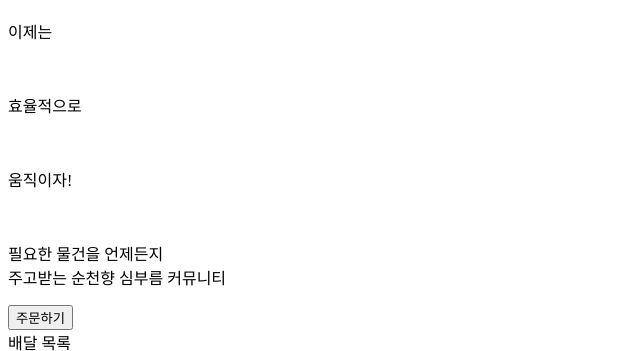
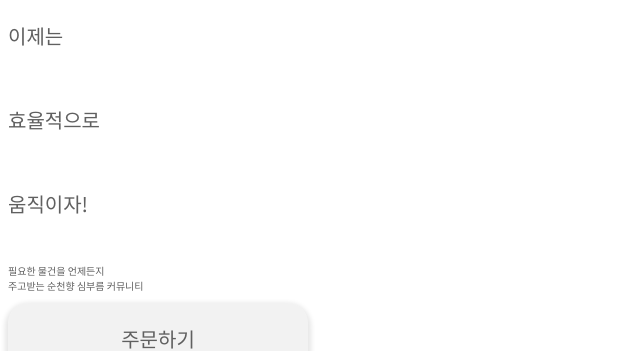
Before and after one commit to dvlops87/userTest, a Django app: page / in a window 1280 px wide. Shown: the part 613-964 px from the top of the page, without its empty margins (0-640 px from the left). Run offline with Django 3.2, Linux system fonts and the light colour scheme; data that the repository does not hold is empty.

Commit message:
FE :: main.html, main.css (미완)

```diff
--- a/SoonDelivery_Project/delivery/static/css/main.css
+++ b/SoonDelivery_Project/delivery/static/css/main.css
@@ -1 +1,97 @@
-/* collectstatic왜안돼ㅐㅐ애ㅐ애애애ㅐ애ㅐㅐ애 */
+.slogan-space {
+  display: flex;
+  flex-direction: column;
+  justify-content: space-between;
+}
+
+.slogan-light {
+  font-size: 20px;
+  color: #606060;
+  font-weight: 200;
+}
+
+.slogan-bold {
+  font-size: 20px;
+  color: #606060;
+  font-weight: 500;
+}
+
+.explain {
+  font-size: 10px;
+  color: #606060;
+  font-weight: 200;
+}
+
+#order-button {
+  width: 300px;
+  height: 70px;
+
+  background-color: rgba(0, 0, 0, 0.05);
+  box-shadow: 0px 3px 5px 3px rgba(0, 0, 0, 0.1);
+
+  font-size: 20px;
+  color: #606060;
+
+  border: 0px;
+  border-radius: 20px;
+}
+
+.order-list-space {
+  width: 300px;
+
+  background-color: rgba(0, 0, 0, 0.05);
+  box-shadow: 0px 3px 5px 3px rgba(0, 0, 0, 0.1);
+
+  border: 0px;
+  border-radius: 20px;
+}
+
+.order-list-tag {
+  font-size: 13px;
+  color: #606060;
+  border-bottom: 1px solid #c0c0c0;
+}
+
+.order-list {
+}
+
+.order {
+  display: flex;
+  flex-direction: row;
+  align-items: center;
+  border-bottom: 1px solid #c0c0c0;
+}
+
+.user-profile-pic-space {
+  width: 50px;
+  height: 50px;
+  border-radius: 70%;
+  overflow: hidden;
+
+  box-shadow: 0px 3px 5px 3px rgba(0, 0, 0, 0.1);
+}
+
+.user-profile-pic {
+  width: 100%;
+  height: 100%;
+  object-fit: cover;
+}
+
+.order-preview-space {
+  display: flex;
+  flex-direction: column;
+}
+
+.user-name {
+  font-size: 17px;
+  color: #606060;
+  font-weight: 500;
+}
+
+.order-menu,
+.order-place,
+.order-tip {
+  font-size: 13px;
+  color: #606060;
+  font-weight: 200;
+}
--- a/SoonDelivery_Project/delivery/templates/main.html
+++ b/SoonDelivery_Project/delivery/templates/main.html
@@ -1,10 +1,14 @@
+{% load static %}
+
 <!DOCTYPE html>
 <html lang="en">
 <head>
     <meta charset="UTF-8">
     <meta http-equiv="X-UA-Compatible" content="IE=edge">
     <meta name="viewport" content="width=device-width, initial-scale=1.0">
-    <script src="#"></script>
+    <link rel="stylesheet" href="{% static 'css/font.css' %}">
+    <link rel="stylesheet" href="{% static 'css/main.css' %}">
+    <script type="text/javascript" src="{% static 'js/main.js' %}"></script>
     <title>Main</title>
 </head>
 <body>
```
